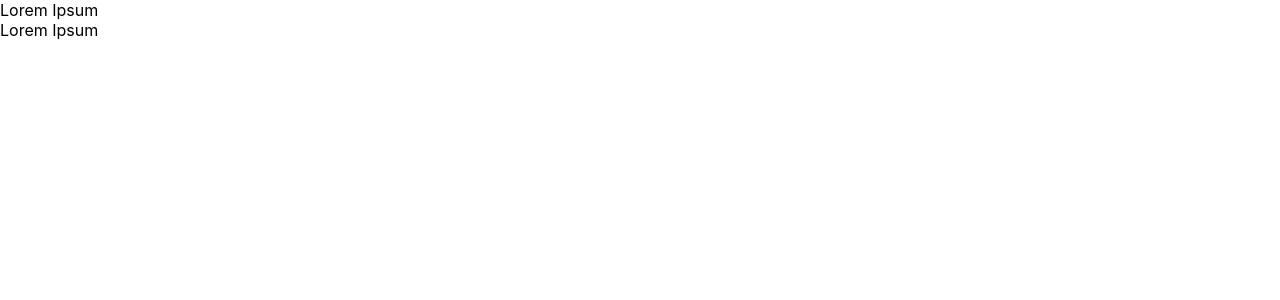
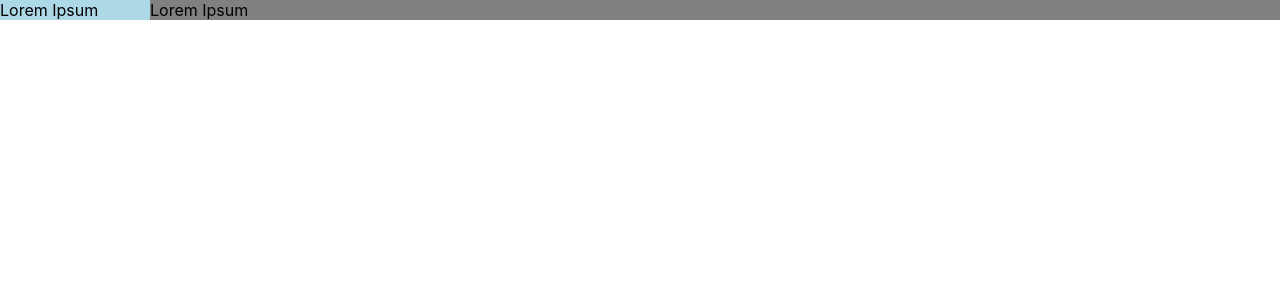
Before and after one commit to IgoVeyner/portfolio, a React (Create React App) app: page / in a window 1280 px wide. Shown: the top 300 px of the page. Built offline with nearby package versions, Linux system fonts and the light colour scheme.

Commit message:
move components into separate files and add basic styling

```diff
--- a/src/App.css
+++ b/src/App.css
@@ -1,38 +1,6 @@
-.App {
-  text-align: center;
+main {
+  display: grid;
+  grid-template-columns: 150px 1fr;
+  padding: 0;
+  margin: 0;
 }
-
-.App-logo {
-  height: 40vmin;
-  pointer-events: none;
-}
-
-@media (prefers-reduced-motion: no-preference) {
-  .App-logo {
-    animation: App-logo-spin infinite 20s linear;
-  }
-}
-
-.App-header {
-  background-color: #282c34;
-  min-height: 100vh;
-  display: flex;
-  flex-direction: column;
-  align-items: center;
-  justify-content: center;
-  font-size: calc(10px + 2vmin);
-  color: white;
-}
-
-.App-link {
-  color: #61dafb;
-}
-
-@keyframes App-logo-spin {
-  from {
-    transform: rotate(0deg);
-  }
-  to {
-    transform: rotate(360deg);
-  }
-}
--- a/src/App.js
+++ b/src/App.js
@@ -1,5 +1,5 @@
 import './App.css'
-import Home from './components/Home'
+import Home from './components/Home/Home'
 
 function App() {
   return (
--- a/src/components/Sidebar.js
+++ b/src/components/Header/Sidebar.js
@@ -1,8 +1,10 @@
+import './index.css'
+
 const Sidebar = () => {
   return (
-    <div>
+    <header className="navbar">
       Lorem Ipsum
-    </div>
+    </header>
   )
 }
 
--- /dev/null
+++ b/src/components/Header/index.css
@@ -0,0 +1,3 @@
+.navbar {
+  background-color: lightblue;
+}
--- a/src/components/Home.js
+++ b/src/components/Home/Home.js
@@ -1,5 +1,5 @@
-import MainContent from './MainContent'
-import Sidebar from './Sidebar'
+import MainContent from '../MainContent/MainContent'
+import Sidebar from '../Header/Sidebar'
 
 const Home = () => {
   return (
--- a/src/components/MainContent.js
+++ b/src/components/MainContent/MainContent.js
@@ -1,6 +1,8 @@
+import "./index.css"
+
 const MainContent = () => {
   return (
-    <div>
+    <div className="main-content">
       Lorem Ipsum
     </div>
   )
--- /dev/null
+++ b/src/components/MainContent/index.css
@@ -0,0 +1,4 @@
+.main-content {
+  width: 100%;
+  background-color: grey;
+}
```
